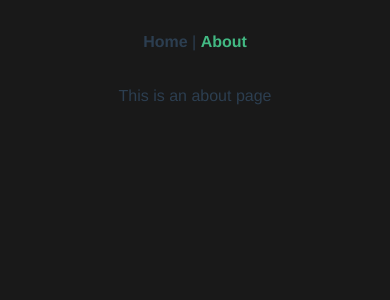
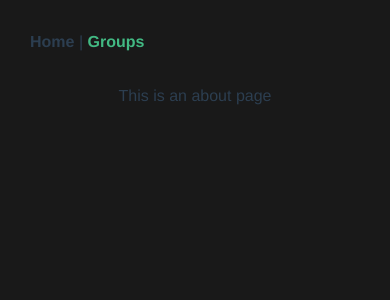
Before and after one commit to daviditsygin/lifx-desktop-core, a Vue app in the folder hub/: page /about in a window 390 px wide. Shown: the top 300 px of the page. Built offline with nearby package versions, Linux system fonts and the light colour scheme.

Commit message:
some styling for mobile

```diff
--- a/hub/src/App.vue
+++ b/hub/src/App.vue
@@ -2,7 +2,7 @@
   <div id="app">
     <div id="nav">
       <router-link to="/">Home</router-link> |
-      <router-link to="/about">About</router-link>
+      <router-link to="/about">Groups</router-link>
     </div>
     <router-view/>
   </div>
@@ -19,6 +19,7 @@
 
 #nav {
   padding: 30px;
+  text-align: left;
 }
 
 #nav a {
--- a/hub/src/components/Light.vue
+++ b/hub/src/components/Light.vue
@@ -1,5 +1,5 @@
 <template>
-  <div class="w-1/4" :class="interacted ? 'px-6' : 'px-3'" style="transition: all 0.5s;">
+  <div class="md:w-1/4 w-1/2 mb-6" :class="interacted ? 'px-6' : 'px-3'" style="transition: all 0.5s;">
     <div
       :class="[obj.lightState.power == 1 ? ['text-white'] : ['text-gray-500'], interacted ? 'py-4 mt-1 shadow' : 'py-5 shadow-md']"
       class="rounded-lg cursor-pointer"
--- a/hub/src/views/Home.vue
+++ b/hub/src/views/Home.vue
@@ -4,7 +4,7 @@
       <div v-for="(group, idx) in groups" :key="'group'+idx" class="mb-4">
         <h1 class="text-white text-4xl text-left">{{group.name}}</h1>
         <!-- <hr class="mr-64"> -->
-        <div class="flex -mx-3 mt-3">
+        <div class="flex flex-wrap -mx-3 mt-3">
           <Light v-for="light in group.lights" :key="light.ip" :obj="light" />
         </div>
       </div>
```
